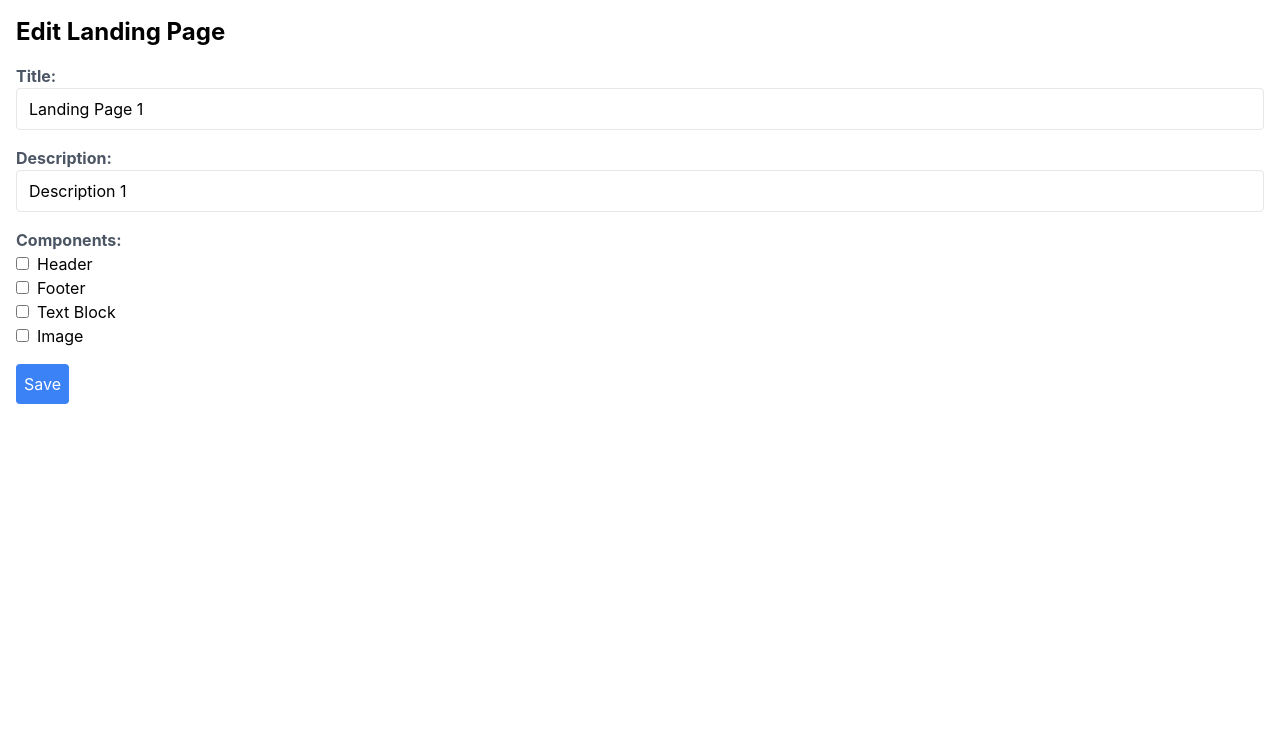
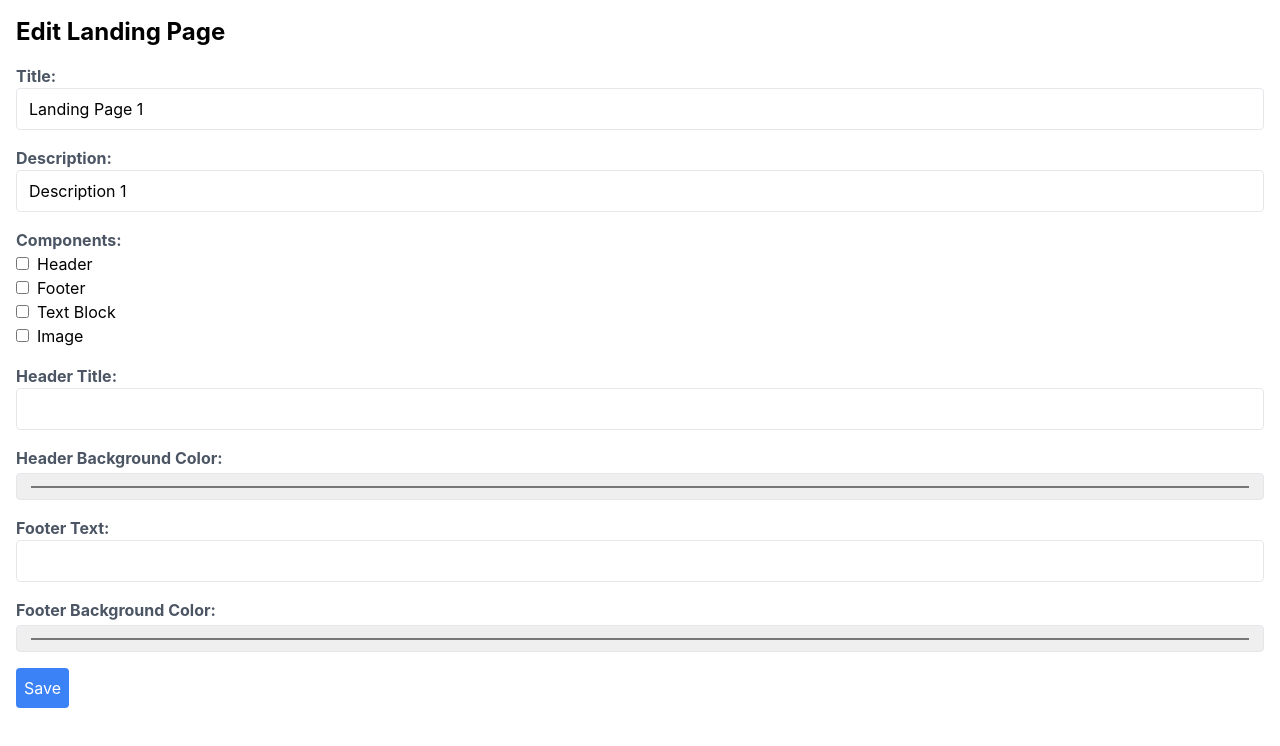
Before and after one commit to priyam125/landingPage-Assignment, a React (Create React App) app: page /landingpage/edit/1 in a window 1280 px wide. Shown: the top 746 px of the page. Built offline with nearby package versions, Linux system fonts and the light colour scheme; sample sign-in values are in the browser's storage.

Commit message:
modify components

```diff
--- a/src/App.js
+++ b/src/App.js
@@ -15,8 +15,18 @@ function App() {
     if (!existingData) {
       // If not, set the default data
       const defaultData = [
-        { id: 1, title: "Landing Page 1", description: "Description 1" },
-        { id: 2, title: "Landing Page 2", description: "Description 2" },
+        {
+          id: 1,
+          title: "Landing Page 1",
+          description: "Description 1",
+          component: [],
+        },
+        {
+          id: 2,
+          title: "Landing Page 2",
+          description: "Description 2",
+          component: [],
+        },
         // Add more landing pages as needed
       ];
       localStorage.setItem("landingPages", JSON.stringify(defaultData));
--- a/src/components/Footer.js
+++ b/src/components/Footer.js
@@ -1,11 +1,15 @@
-import React from 'react';
+import React from "react";
 
-function Footer() {
+function Footer({ text, backgroundColor }) {
+  const footerStyle = {
+    backgroundColor: backgroundColor || "gray",
+  };
+
   return (
-    <footer className="fixed bottom-0 left-0 w-full bg-gray-200">
+    <footer className="fixed bottom-0 left-0 w-full" style={footerStyle}>
       <div className="container mx-auto p-4">
         <p className="text-center text-gray-600">
-          &copy; 2023 Your Brand. All rights reserved.
+          &copy; {`2023 ${text}. All rights reserved.`}
         </p>
       </div>
     </footer>
--- a/src/components/Header.js
+++ b/src/components/Header.js
@@ -1,16 +1,49 @@
-import React from 'react';
+import React from "react";
 
-function Header() {
+function Header({ title, backgroundColor }) {
+  console.log(title);
+  console.log(backgroundColor);
+  const headerStyle = {
+    backgroundColor: backgroundColor || "white",
+  };
+
   return (
-    <header className="fixed top-0 left-0 w-full bg-white shadow-md z-10">
+    <header
+      className="fixed top-0 left-0 w-full shadow-md z-10"
+      style={headerStyle}
+    >
       <div className="container mx-auto px-4 py-2">
         <nav className="flex items-center justify-between">
-          <a href="/" className="text-xl font-bold text-indigo-700">Your Brand</a>
+          <a href="/" className="text-xl font-bold text-indigo-700">
+            {title}
+          </a>
           <ul className="flex space-x-6">
-            <li><a href="/" className="text-gray-700 hover:text-indigo-700">Home</a></li>
-            <li><a href="/about" className="text-gray-700 hover:text-indigo-700">About</a></li>
-            <li><a href="/services" className="text-gray-700 hover:text-indigo-700">Services</a></li>
-            <li><a href="/contact" className="text-gray-700 hover:text-indigo-700">Contact</a></li>
+            <li>
+              <a href="/" className="text-gray-700 hover:text-indigo-700">
+                Home
+              </a>
+            </li>
+            <li>
+              <a href="/about" className="text-gray-700 hover:text-indigo-700">
+                About
+              </a>
+            </li>
+            <li>
+              <a
+                href="/services"
+                className="text-gray-700 hover:text-indigo-700"
+              >
+                Services
+              </a>
+            </li>
+            <li>
+              <a
+                href="/contact"
+                className="text-gray-700 hover:text-indigo-700"
+              >
+                Contact
+              </a>
+            </li>
           </ul>
         </nav>
       </div>
--- a/src/pages/EditLandingPage.js
+++ b/src/pages/EditLandingPage.js
@@ -6,7 +6,11 @@ const EditPage = () => {
   const [landingPage, setLandingPage] = useState({
     title: "",
     description: "",
-    components: [], // Initialize components as an empty array
+    components: [],
+    headerTitle: "",
+    headerBackgroundColor: "",
+    footerText: "",
+    footerBackgroundColor: "",
   });
 
   useEffect(() => {
@@ -37,6 +41,10 @@ const EditPage = () => {
 
     localStorage.setItem("landingPages", JSON.stringify(updatedLandingPages));
   };
+
+  useEffect(() => {
+    console.log(landingPage);
+  });
 
   return (
     <div className="container mx-auto px-4 mt-4">
@@ -140,6 +148,64 @@ const EditPage = () => {
           <label className="ml-2">Image</label>
         </div>
       </div>
+      <div className="mb-4">
+        <label className="block text-gray-600 font-bold">Header Title:</label>
+        <input
+          className="border rounded w-full py-2 px-3"
+          type="text"
+          name="headerTitle"
+          value={landingPage.headerTitle}
+          onChange={(e) =>
+            setLandingPage({ ...landingPage, headerTitle: e.target.value })
+          }
+        />
+      </div>
+      <div className="mb-4">
+        <label className="block text-gray-600 font-bold">
+          Header Background Color:
+        </label>
+        <input
+          className="border rounded w-full py-2 px-3"
+          type="color"
+          name="headerBackgroundColor"
+          value={landingPage.headerBackgroundColor}
+          onChange={(e) =>
+            setLandingPage({
+              ...landingPage,
+              headerBackgroundColor: e.target.value,
+            })
+          }
+        />
+      </div>
+      <div className="mb-4">
+        <label className="block text-gray-600 font-bold">Footer Text:</label>
+        <input
+          className="border rounded w-full py-2 px-3"
+          type="text"
+          name="footerText"
+          value={landingPage.footerText}
+          onChange={(e) =>
+            setLandingPage({ ...landingPage, footerText: e.target.value })
+          }
+        />
+      </div>
+      <div className="mb-4">
+        <label className="block text-gray-600 font-bold">
+          Footer Background Color:
+        </label>
+        <input
+          className="border rounded w-full py-2 px-3"
+          type="color"
+          name="footerBackgroundColor"
+          value={landingPage.footerBackgroundColor}
+          onChange={(e) =>
+            setLandingPage({
+              ...landingPage,
+              footerBackgroundColor: e.target.value,
+            })
+          }
+        />
+      </div>
       <button
         className="bg-blue-500 text-white p-2 rounded"
         onClick={handleSave}
--- a/src/pages/LandingPage.js
+++ b/src/pages/LandingPage.js
@@ -8,7 +8,6 @@ function ViewLandingPage() {
   const [landingPage, setLandingPage] = useState(null);
 
   useEffect(() => {
-    // Load landing page data for the specified id from storage
     const loadedLandingPage = localStorage.getItem("landingPages") || "[]";
     const landingPages = JSON.parse(loadedLandingPage);
     const selectedLandingPage = landingPages.find(
@@ -17,23 +16,30 @@ function ViewLandingPage() {
 
     if (selectedLandingPage) {
       setLandingPage(selectedLandingPage);
+      console.log(selectedLandingPage);
     }
   }, [id]);
 
   if (!landingPage) {
-    // Handle the case where the landing page with the given ID is not found
     return <div>Landing Page not found.</div>;
   }
 
-  const hasHeader = landingPage.components && landingPage.components.includes("Header");
-  const hasFooter = landingPage.components && landingPage.components.includes("Footer");
+  return (
+    <div className="container mx-auto px-4 py-12 mt-4">
+      {console.log(landingPage)}
+      <Header
+        title={landingPage.headerTitle || ""}
+        backgroundColor={landingPage.headerBackgroundColor || ""}
+      />
 
-  return (
-    <div className="container mx-auto px-4 mt-4">
-      {hasHeader && <Header />}
       <h1 className="text-2xl font-bold mb-4">{landingPage.title}</h1>
       <div>{landingPage.description}</div>
-      {hasFooter && <Footer />}
+
+      <Footer
+        text={landingPage.footerText || ""}
+        backgroundColor={landingPage.footerBackgroundColor || ""}
+      />
+
       <Link to="/dashboard">
         <button className="bg-blue-500 text-white p-2 rounded mt-4">
           Back to Dashboard
```
